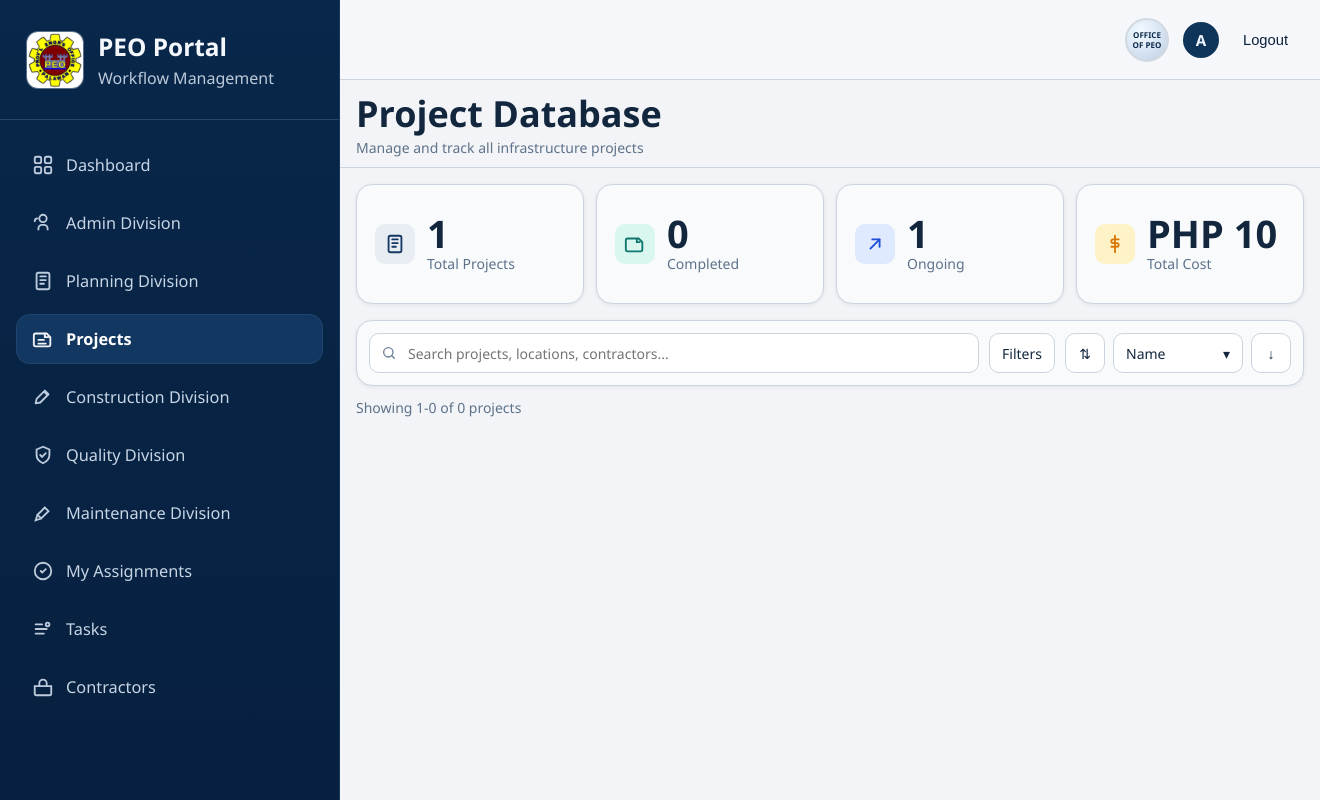
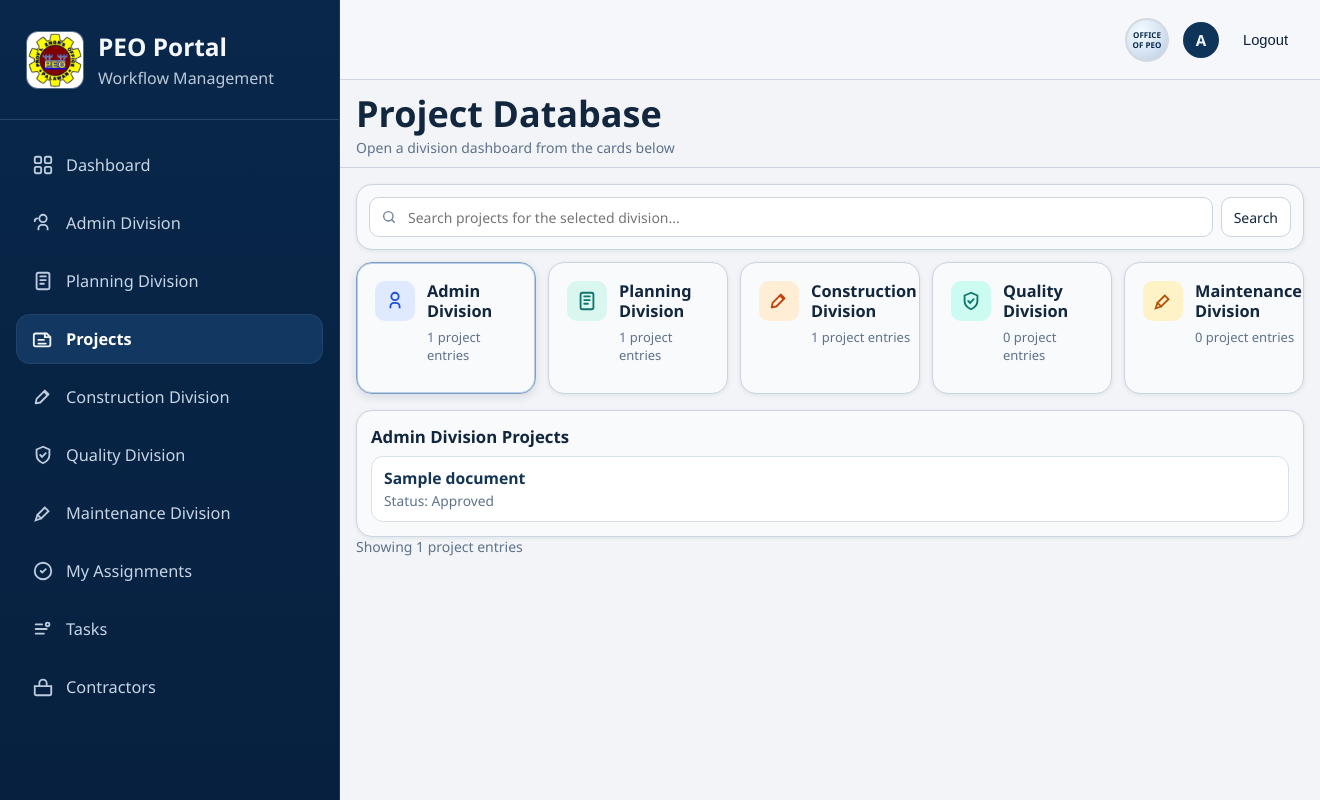
Before and after one commit to takeshii17/PEO-System, a Django app: page /projects/ in a window 1320 px wide. Run offline with Django 5.2, Linux system fonts and the light colour scheme; a user stored in the database is signed in; tables that the repository leaves empty hold one stand-in row (values such as "Sample post").

Commit message:
revised the project dashboard

```diff
--- a/peo_system/main/templates/Projects/projects.html
+++ b/peo_system/main/templates/Projects/projects.html
@@ -211,26 +211,35 @@
             margin: 8px -16px 16px;
         }
 
-        .stats {
+        .division-grid {
             display: grid;
-            grid-template-columns: repeat(4, minmax(180px, 1fr));
+            grid-template-columns: repeat(5, minmax(180px, 1fr));
             gap: 12px;
             margin-bottom: 16px;
         }
 
-        .card {
+        .division-card {
             background: var(--panel);
             border: 1px solid var(--line);
             border-radius: 16px;
-            min-height: 120px;
+            min-height: 132px;
             padding: 18px;
             display: flex;
-            align-items: center;
+            align-items: flex-start;
             gap: 12px;
             box-shadow: 0 1px 4px rgba(10, 32, 56, 0.08);
+            text-decoration: none;
+            color: inherit;
+            transition: transform 0.12s ease, box-shadow 0.12s ease, border-color 0.12s ease;
         }
 
-        .icon {
+        .division-card:hover {
+            transform: translateY(-2px);
+            border-color: #b9c8da;
+            box-shadow: 0 6px 14px rgba(10, 32, 56, 0.12);
+        }
+
+        .division-icon {
             width: 40px;
             height: 40px;
             border-radius: 10px;
@@ -241,20 +250,23 @@
             flex: 0 0 auto;
         }
 
-        .icon.green { background: #d9f6ef; color: #0f766e; }
-        .icon.blue { background: #dfe9ff; color: #1d4ed8; }
-        .icon.gold { background: #fef3c7; color: #d97706; }
-        .icon svg { width: 22px; height: 22px; }
+        .division-icon.blue { background: #dfe9ff; color: #1d4ed8; }
+        .division-icon.green { background: #d9f6ef; color: #0f766e; }
+        .division-icon.orange { background: #ffedd5; color: #c2410c; }
+        .division-icon.teal { background: #ccfbf1; color: #0f766e; }
+        .division-icon.gold { background: #fef3c7; color: #b45309; }
+        .division-icon svg { width: 22px; height: 22px; }
 
-        .metric strong {
-            font-size: 38px;
-            line-height: 1;
-            display: block;
+        .division-copy h3 {
+            margin: 0;
+            font-size: 1.02rem;
+            line-height: 1.25;
         }
 
-        .metric span {
+        .division-copy p {
+            margin: 6px 0 0;
             color: var(--muted);
-            font-size: 14px;
+            font-size: 13px;
         }
 
         .toolbar {
@@ -264,7 +276,7 @@
             padding: 12px;
             display: flex;
             align-items: center;
-            gap: 10px;
+            gap: 8px;
             margin-bottom: 12px;
             box-shadow: 0 1px 4px rgba(10, 32, 56, 0.08);
         }
@@ -313,6 +325,50 @@
             align-items: center;
             gap: 6px;
             cursor: pointer;
+        }
+
+        .division-card.active {
+            border-color: #7ea0c6;
+            box-shadow: inset 0 0 0 1px #b9cee6, 0 3px 10px rgba(10, 32, 56, 0.12);
+        }
+
+        .results {
+            background: var(--panel);
+            border: 1px solid var(--line);
+            border-radius: 16px;
+            padding: 14px;
+            box-shadow: 0 1px 4px rgba(10, 32, 56, 0.08);
+        }
+
+        .results h3 {
+            margin: 0 0 8px;
+            font-size: 1.05rem;
+        }
+
+        .project-list {
+            list-style: none;
+            margin: 0;
+            padding: 0;
+            display: grid;
+            gap: 8px;
+        }
+
+        .project-item {
+            border: 1px solid #d8e0ea;
+            border-radius: 12px;
+            padding: 10px 12px;
+            background: #fff;
+        }
+
+        .project-item strong {
+            display: block;
+            font-size: 0.98rem;
+            color: #133553;
+        }
+
+        .project-item span {
+            color: var(--muted);
+            font-size: 0.86rem;
         }
 
         .sort-group {
@@ -393,7 +449,7 @@
 
         @media (max-width: 1100px) {
             .sidebar { width: 280px; }
-            .stats { grid-template-columns: repeat(2, minmax(200px, 1fr)); }
+            .division-grid { grid-template-columns: repeat(2, minmax(200px, 1fr)); }
         }
 
         @media (max-width: 760px) {
@@ -401,7 +457,7 @@
             .sidebar { width: 100%; }
             .topbar { height: auto; padding: 12px 16px; justify-content: flex-end; }
             .head h1 { font-size: 28px; }
-            .stats { grid-template-columns: 1fr; }
+            .division-grid { grid-template-columns: 1fr; }
             .toolbar { flex-wrap: wrap; }
             .search { width: 100%; }
             .sort-dropdown { left: 0; }
@@ -455,120 +511,91 @@
                 <section class="head">
                     <div>
                         <h1>Project Database</h1>
-                        <p>Manage and track all infrastructure projects</p>
+                        <p>Open a division dashboard from the cards below</p>
                     </div>
                 </section>
 
                 <hr class="divider">
 
-                <section class="stats">
-                    <article class="card">
-                        <div class="icon">
-                            <svg viewBox="0 0 24 24" fill="none"><rect x="5" y="3" width="14" height="18" rx="2" stroke="currentColor" stroke-width="2"/><path d="M9 7h6M9 11h6M9 15h4" stroke="currentColor" stroke-width="2" stroke-linecap="round"/></svg>
-                        </div>
-                        <div class="metric">
-                            <strong>{{ total_projects|default:"1,626" }}</strong>
-                            <span>Total Projects</span>
-                        </div>
-                    </article>
-                    <article class="card">
-                        <div class="icon green">
-                            <svg viewBox="0 0 24 24" fill="none"><path d="M4 6h12l4 4v8a2 2 0 0 1-2 2H4a2 2 0 0 1-2-2V8a2 2 0 0 1 2-2Z" stroke="currentColor" stroke-width="2"/><path d="M14 6v4h4" stroke="currentColor" stroke-width="2"/></svg>
-                        </div>
-                        <div class="metric">
-                            <strong>{{ completed_projects|default:"1,256" }}</strong>
-                            <span>Completed</span>
-                        </div>
-                    </article>
-                    <article class="card">
-                        <div class="icon blue">
-                            <svg viewBox="0 0 24 24" fill="none"><path d="M7 17 17 7" stroke="currentColor" stroke-width="2" stroke-linecap="round"/><path d="M9 7h8v8" stroke="currentColor" stroke-width="2" stroke-linecap="round" stroke-linejoin="round"/></svg>
-                        </div>
-                        <div class="metric">
-                            <strong>{{ ongoing_projects|default:"49" }}</strong>
-                            <span>Ongoing</span>
-                        </div>
-                    </article>
-                    <article class="card">
-                        <div class="icon gold">
-                            <svg viewBox="0 0 24 24" fill="none"><path d="M12 3v18M16 7h-6a2 2 0 0 0 0 4h4a2 2 0 0 1 0 4H8" stroke="currentColor" stroke-width="2" stroke-linecap="round"/></svg>
-                        </div>
-                        <div class="metric">
-                            <strong>{{ total_project_cost|default:"PHP 4,175,069,992" }}</strong>
-                            <span>Total Cost</span>
-                        </div>
-                    </article>
-                </section>
-
-                <section class="toolbar">
+                <form class="toolbar" method="get">
                     <label class="search">
                         <svg viewBox="0 0 24 24" fill="none" aria-hidden="true">
                             <circle cx="11" cy="11" r="7" stroke="currentColor" stroke-width="2"></circle>
                             <path d="m20 20-4.2-4.2" stroke="currentColor" stroke-width="2" stroke-linecap="round"></path>
                         </svg>
-                        <input type="text" placeholder="Search projects, locations, contractors...">
+                        <input type="text" name="q" value="{{ query }}" placeholder="Search projects for the selected division...">
                     </label>
-                    <button class="btn" type="button">Filters</button>
-                    <div class="sort-group">
-                        <button class="btn sort-icon-btn" type="button" aria-label="Sort options">&#8645;</button>
-                        <button class="btn sort-field-btn" type="button" id="sortFieldBtn">
-                            <span id="sortFieldLabel">Name</span>
-                            <span aria-hidden="true">&#9662;</span>
-                        </button>
-                        <ul class="sort-dropdown" id="sortDropdown">
-                            <li class="sort-option active" data-value="name">Name <span class="sort-check">&#10003;</span></li>
-                            <li class="sort-option" data-value="amount">Amount <span class="sort-check">&#10003;</span></li>
-                            <li class="sort-option" data-value="category">Category <span class="sort-check">&#10003;</span></li>
-                            <li class="sort-option" data-value="year">Year <span class="sort-check">&#10003;</span></li>
-                            <li class="sort-option" data-value="municipality">Municipality <span class="sort-check">&#10003;</span></li>
-                        </ul>
-                        <button class="btn sort-icon-btn" type="button" id="sortDirectionBtn" aria-label="Toggle sort direction">&#8595;</button>
-                    </div>
+                    <input type="hidden" name="division" value="{{ selected_division }}">
+                    <button class="btn" type="submit">Search</button>
+                </form>
+
+                <section class="division-grid" aria-label="Division cards">
+                    <a class="division-card {% if selected_division == 'admin' %}active{% endif %}" href="?division=admin{% if query %}&q={{ query|urlencode }}{% endif %}">
+                        <div class="division-icon blue">
+                            <svg viewBox="0 0 24 24" fill="none"><path d="M7 20v-2a4 4 0 0 1 4-4h2a4 4 0 0 1 4 4v2" stroke="currentColor" stroke-width="2"/><circle cx="12" cy="7" r="4" stroke="currentColor" stroke-width="2"/></svg>
+                        </div>
+                        <div class="division-copy">
+                            <h3>Admin Division</h3>
+                            <p>{{ counts_by_division.admin|default:0 }} project entries</p>
+                        </div>
+                    </a>
+                    <a class="division-card {% if selected_division == 'planning' %}active{% endif %}" href="?division=planning{% if query %}&q={{ query|urlencode }}{% endif %}">
+                        <div class="division-icon green">
+                            <svg viewBox="0 0 24 24" fill="none"><rect x="5" y="3" width="14" height="18" rx="2" stroke="currentColor" stroke-width="2"/><path d="M9 7h6M9 11h6M9 15h4" stroke="currentColor" stroke-width="2" stroke-linecap="round"/></svg>
+                        </div>
+                        <div class="division-copy">
+                            <h3>Planning Division</h3>
+                            <p>{{ counts_by_division.planning|default:0 }} project entries</p>
+                        </div>
+                    </a>
+                    <a class="division-card {% if selected_division == 'construction' %}active{% endif %}" href="?division=construction{% if query %}&q={{ query|urlencode }}{% endif %}">
+                        <div class="division-icon orange">
+                            <svg viewBox="0 0 24 24" fill="none"><path d="M14 5 5 14l-1 5 5-1 9-9-4-4Z" stroke="currentColor" stroke-width="2" stroke-linejoin="round"/><path d="m13 6 4 4" stroke="currentColor" stroke-width="2"/></svg>
+                        </div>
+                        <div class="division-copy">
+                            <h3>Construction Division</h3>
+                            <p>{{ counts_by_division.construction|default:0 }} project entries</p>
+                        </div>
+                    </a>
+                    <a class="division-card {% if selected_division == 'quality' %}active{% endif %}" href="?division=quality{% if query %}&q={{ query|urlencode }}{% endif %}">
+                        <div class="division-icon teal">
+                            <svg viewBox="0 0 24 24" fill="none"><path d="M12 3 5 6v6c0 5 3.5 7.5 7 9 3.5-1.5 7-4 7-9V6l-7-3Z" stroke="currentColor" stroke-width="2"/><path d="m9 12 2 2 4-4" stroke="currentColor" stroke-width="2" stroke-linecap="round"/></svg>
+                        </div>
+                        <div class="division-copy">
+                            <h3>Quality Division</h3>
+                            <p>{{ counts_by_division.quality|default:0 }} project entries</p>
+                        </div>
+                    </a>
+                    <a class="division-card {% if selected_division == 'maintenance' %}active{% endif %}" href="?division=maintenance{% if query %}&q={{ query|urlencode }}{% endif %}">
+                        <div class="division-icon gold">
+                            <svg viewBox="0 0 24 24" fill="none"><path d="m14 6-8 8 4 4 8-8-4-4Z" stroke="currentColor" stroke-width="2"/><path d="M6 14 4 20l6-2" stroke="currentColor" stroke-width="2"/></svg>
+                        </div>
+                        <div class="division-copy">
+                            <h3>Maintenance Division</h3>
+                            <p>{{ counts_by_division.maintenance|default:0 }} project entries</p>
+                        </div>
+                    </a>
                 </section>
 
-                <div class="footer-note">Showing 1-0 of 0 projects</div>
+                <section class="results">
+                    <h3>{{ selected_division_label }} Projects</h3>
+                    {% if selected_projects %}
+                    <ul class="project-list">
+                        {% for project in selected_projects %}
+                        <li class="project-item">
+                            <strong>{{ project.title }}</strong>
+                            <span>{{ project.meta }}</span>
+                        </li>
+                        {% endfor %}
+                    </ul>
+                    {% else %}
+                    <div class="footer-note">No projects found for this division{% if query %} matching "{{ query }}"{% endif %}.</div>
+                    {% endif %}
+                </section>
+
+                <div class="footer-note">Showing {{ selected_projects|length }} project entries</div>
             </main>
         </div>
     </div>
-    <script>
-        (function () {
-            var sortFieldBtn = document.getElementById("sortFieldBtn");
-            var sortDropdown = document.getElementById("sortDropdown");
-            var sortFieldLabel = document.getElementById("sortFieldLabel");
-            var sortDirectionBtn = document.getElementById("sortDirectionBtn");
-            var isAsc = false;
-
-            if (sortFieldBtn && sortDropdown) {
-                sortFieldBtn.addEventListener("click", function (event) {
-                    event.stopPropagation();
-                    sortDropdown.classList.toggle("open");
-                });
-
-                sortDropdown.querySelectorAll(".sort-option").forEach(function (option) {
-                    option.addEventListener("click", function () {
-                        sortDropdown.querySelectorAll(".sort-option").forEach(function (item) {
-                            item.classList.remove("active");
-                        });
-                        option.classList.add("active");
-                        sortFieldLabel.textContent = option.textContent.replace("✓", "").trim();
-                        sortDropdown.classList.remove("open");
-                    });
-                });
-
-                document.addEventListener("click", function (event) {
-                    if (!sortDropdown.contains(event.target) && event.target !== sortFieldBtn) {
-                        sortDropdown.classList.remove("open");
-                    }
-                });
-            }
-
-            if (sortDirectionBtn) {
-                sortDirectionBtn.addEventListener("click", function () {
-                    isAsc = !isAsc;
-                    sortDirectionBtn.innerHTML = isAsc ? "&#8593;" : "&#8595;";
-                });
-            }
-        })();
-    </script>
-</body>
+    </body>
 </html>
--- a/peo_system/main/views.py
+++ b/peo_system/main/views.py
@@ -487,34 +487,81 @@ def my_assignments(request):
 @login_required
 @xframe_options_sameorigin
 def projects_dashboard(request):
-    total_projects = 0
-    completed_projects = 0
-    ongoing_projects = 0
-    total_project_cost_value = Decimal("0")
+    query = request.GET.get("q", "").strip()
+    division_choices = [
+        (Document.DIV_ADMIN, "Admin Division"),
+        (Document.DIV_PLANNING, "Planning Division"),
+        (Document.DIV_CONSTRUCTION, "Construction Division"),
+        (Document.DIV_QUALITY, "Quality Division"),
+        (Document.DIV_MAINTENANCE, "Maintenance Division"),
+    ]
+    valid_divisions = {value for value, _ in division_choices}
+    selected_division = request.GET.get("division", Document.DIV_ADMIN).strip().lower()
+    if selected_division not in valid_divisions:
+        selected_division = Document.DIV_ADMIN
+
+    division_projects = {key: [] for key, _ in division_choices}
+
+    if _table_exists(Document):
+        for division_key in [Document.DIV_ADMIN, Document.DIV_QUALITY, Document.DIV_MAINTENANCE]:
+            docs_qs = (
+                Document.objects.filter(division=division_key)
+                .order_by("-created_at")
+                .values("document_name", "status")[:120]
+            )
+            division_projects[division_key] = [
+                {
+                    "title": row["document_name"],
+                    "meta": f"Status: {row['status'].replace('_', ' ').title()}",
+                }
+                for row in docs_qs
+            ]
 
     if _table_exists(PlanningProject):
-        projects_qs = PlanningProject.objects.all()
-        total_projects = projects_qs.count()
-        completed_projects = projects_qs.filter(status=PlanningProject.STATUS_AWARDED).count()
-        ongoing_projects = projects_qs.exclude(
-            status__in=[PlanningProject.STATUS_AWARDED, PlanningProject.STATUS_CANCELLED]
-        ).count()
-        total_project_cost_value = (
-            projects_qs.aggregate(
-                total=Coalesce(
-                    Sum("budget_amount"),
-                    Value(Decimal("0.00"), output_field=DecimalField(max_digits=14, decimal_places=2)),
-                    output_field=DecimalField(max_digits=14, decimal_places=2),
-                )
-            )["total"]
-            or Decimal("0")
-        )
+        planning_qs = PlanningProject.objects.order_by("-created_at").values("project_title", "status", "fund")[:120]
+        division_projects[Document.DIV_PLANNING] = [
+            {
+                "title": row["project_title"],
+                "meta": f"{row['status'].replace('_', ' ').title()} | {row['fund'].replace('-', ' ').title()}",
+            }
+            for row in planning_qs
+        ]
+
+    if _table_exists(ConstructionStatusReport):
+        construction_qs = ConstructionStatusReport.objects.order_by("-created_at").values(
+            "project_name",
+            "location",
+            "contractor",
+        )[:120]
+        division_projects[Document.DIV_CONSTRUCTION] = [
+            {
+                "title": row["project_name"],
+                "meta": (
+                    f"Location: {row['location'] or '-'} | Contractor: {row['contractor'] or '-'}"
+                ),
+            }
+            for row in construction_qs
+        ]
+
+    selected_projects = division_projects.get(selected_division, [])
+    if query:
+        query_lower = query.lower()
+        selected_projects = [
+            item
+            for item in selected_projects
+            if query_lower in item["title"].lower() or query_lower in item["meta"].lower()
+        ]
+
+    counts_by_division = {key: len(values) for key, values in division_projects.items()}
+    selected_division_label = dict(division_choices).get(selected_division, "Division")
 
     context = {
-        "total_projects": f"{total_projects:,}",
-        "completed_projects": f"{completed_projects:,}",
-        "ongoing_projects": f"{ongoing_projects:,}",
-        "total_project_cost": f"PHP {total_project_cost_value:,.0f}",
+        "query": query,
+        "selected_division": selected_division,
+        "selected_division_label": selected_division_label,
+        "division_choices": division_choices,
+        "counts_by_division": counts_by_division,
+        "selected_projects": selected_projects,
     }
     return render(request, "Projects/projects.html", context)
 
```
Also changed, not shown: peo_system/main/templates/home.html (+0 -7 lines).
